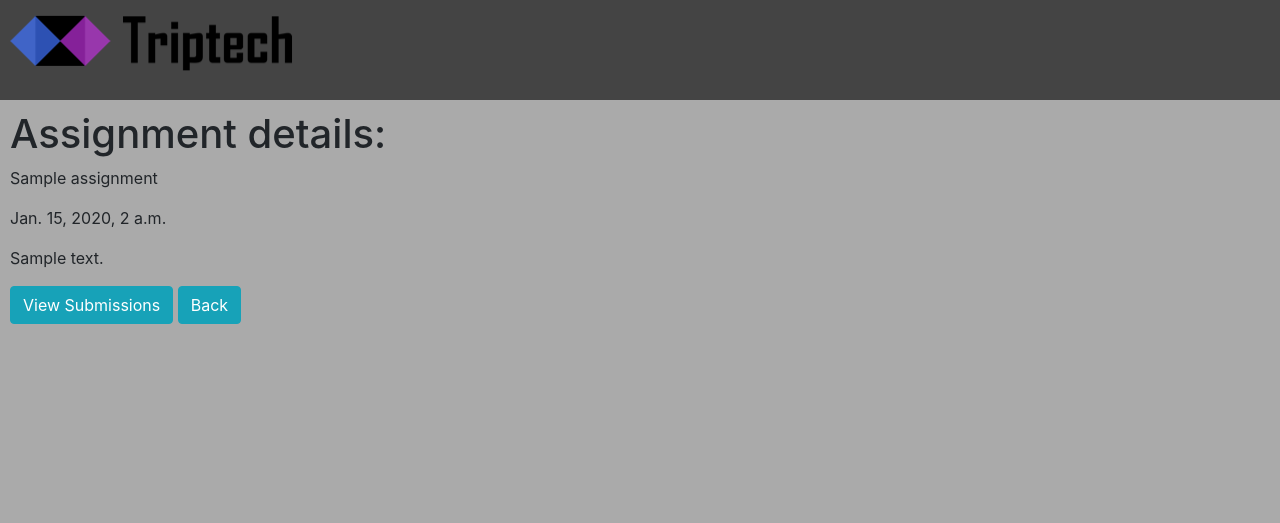
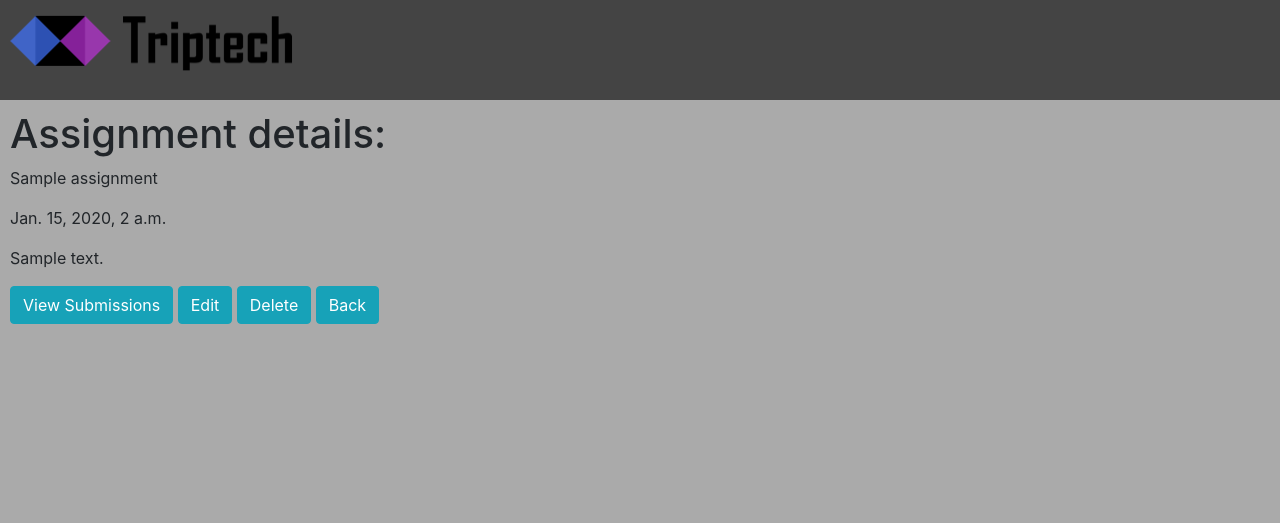
Before and after one commit to triptechbc/mango, a Django app: page /assignments/1 in a window 1280 px wide. Shown: the top 523 px of the page. After the commit the page ends 324 px from the top, so only its background shows below. Run offline with Django 3.2, Linux system fonts and the light colour scheme; tables that the repository leaves empty hold one stand-in row (values such as "Sample post"); parts of the project's set-up code (start-up, migrations or seed data) failed here and were passed over; some libraries are stand-ins or nearby versions.

Commit message:
Added edits and deletes to submissions and assignments

```diff
--- a/triptech_web/static/triptech_web/menu.css
+++ b/triptech_web/static/triptech_web/menu.css
@@ -1,15 +1,13 @@
 .triptech-body {
-    width: 100%;
-    height: 100%;
-    min-width: 1000px;
-    min-height: 1000px;
+    width: 100vh;
+    height: 100vh;
     background-color: #aaaaaa;
     overflow-x: hidden;
     overflow-y: hidden;
 }
 
 .triptech-content {
-    width: calc(100% - 20px);
+    width: 100%;
     height: calc(100% - 120px);
     background-color: #aaaaaa;
     margin-top: 110px;
--- a/triptech_web/templates/triptech_web/assignment_view.html
+++ b/triptech_web/templates/triptech_web/assignment_view.html
@@ -8,13 +8,39 @@
 
     <div id="triptech-content" class="triptech-content">
         <h1>Assignment details:</h1>
+        <div class="alert alert-warning alert-dismissible fade show" style="display: none;" id="delete-warning">
+            <button type="button" class="close" onclick="cancelDelete()">&times;</button>
+            <strong>Warning!</strong> This will delete assignment and submissions. Click on "x" to cancel.
+            <form method="post">
+                {% csrf_token %}
+                <input type="submit" value="Delete" />
+            </form>
+        </div>
         <p>{{ title }}</p>
         <p>{{ date_created }}</p>
         <p>{{ text }}</p>
         <div>
             <a href="{% url "triptech_web:submissions" pk %}" class="btn btn-info" role="button">View Submissions</a>
+            <a href="{% url "triptech_web:edit_assignment" pk %}" class="btn btn-info" role="button">Edit</a>
+            <a href="javascript:void(0)" class="btn btn-info" onclick="deleteConfirm()">Delete</a>
             <a href="{% url "triptech_web:assignments" %}" class="btn btn-info" role="button">Back</a>
         </div>
     </div>
 </body>
+<script type="text/javascript">
+    /* Pops up confirmation, then if clicked again will delete */
+    function cancelDelete() {
+        var x = document.getElementById("delete-warning");
+        x.style.display = "none";
+    }
+    function deleteConfirm() {
+        var x = document.getElementById("delete-warning");
+        if (x.style.display === "none") {
+            x.style.display = "block";
+        } else {
+            x.con;
+        }
+
+    }
+</script>
 </html>
--- a/triptech_web/templates/triptech_web/menu.html
+++ b/triptech_web/templates/triptech_web/menu.html
@@ -4,14 +4,14 @@
     function openNav() {
         document.getElementById("triptech-sidenav").style.width = "250px";
         document.getElementById("triptech-content").style.marginLeft = "260px";
-        document.getElementById("triptech-content").style.width = "calc(100% - 280px)";
+        document.getElementById("triptech-content").style.width = "calc(100% - 250px)";
     }
 
     /* Set the width of the side navigation to 0 and the left margin of the page content to 0 */
     function closeNav() {
         document.getElementById("triptech-sidenav").style.width = "0";
         document.getElementById("triptech-content").style.marginLeft = "10px";
-        document.getElementById("triptech-content").style.width = "calc(100% - 20px)";
+        document.getElementById("triptech-content").style.width = "100%";
     }
 </script>
 <div class="triptech-container top">
--- a/triptech_web/templates/triptech_web/submission_view.html
+++ b/triptech_web/templates/triptech_web/submission_view.html
@@ -11,6 +11,7 @@
         <p>{{ date }}</p>
         <p>{{ data_location }}</p>
         <div>
+            <a href="{% url "triptech_web:submissions_edit" pk pk_sub %}" class="btn btn-info" role="button">Edit</a>
             <a href="{% url "triptech_web:submissions" pk %}" class="btn btn-info" role="button">Back</a>
         </div>
     </div>
--- a/triptech_web/urls.py
+++ b/triptech_web/urls.py
@@ -13,10 +13,14 @@ urlpatterns = [
     path('assignments/new/', views.new_assignment, name='new_assignment'),
     # ex: /assignments/5
     path('assignments/<int:pk>', views.assignment_details, name='view_assignment'),
+    # ex: /assignments/5/edit
+    path('assignments/<int:pk>/edit', views.edit_assignment, name='edit_assignment'),
     # ex: /assignment/5/submissions/
     path('assignments/<int:pk>/submissions/', views.SubmissionView.as_view(), name='submissions'),
     # es: /assignment/5/submissions/new
     path('assignments/<int:pk>/submissions/new', views.submission_new, name='submissions_new'),
     # ex: /assignment/5/submissions/1
-    path('assignments/<int:pk>/submissions/<int:pk_sub>', views.submission_details, name='submissions_view')
+    path('assignments/<int:pk>/submissions/<int:pk_sub>', views.submission_details, name='submissions_view'),
+    # ex: /assignments/5/submissions/1/edit
+    path('assignments/<int:pk>/submissions/<int:pk_sub>/edit', views.submission_edit, name='submissions_edit')
 ]
--- a/triptech_web/views.py
+++ b/triptech_web/views.py
@@ -60,6 +60,11 @@ class SubmissionView(generic.ListView):
 
 def assignment_details(request, pk):
 
+    if request.method == 'POST':
+        a = Assignments.objects.get(pk=pk)
+        a.delete()
+        return HttpResponseRedirect(reverse('triptech_web:assignments'))
+
     assignment = Assignments.objects.get(pk=pk)
 
     context = {
@@ -87,6 +92,23 @@ def new_assignment(request):
     return render(request, 'triptech_web/assignment_new.html', {'form': form})
 
 
+def edit_assignment(request, pk):
+
+    if request.method == 'POST':
+        form = NewAssignmentForm(request.POST)
+        if form.is_valid():
+            a = Assignments.objects.get(pk=pk)
+            a.title = form.cleaned_data['assignment_name']
+            a.text = form.cleaned_data['assignment_description']
+            a.save()
+            return HttpResponseRedirect(reverse('triptech_web:view_assignment', kwargs={'pk': pk}))
+    else:
+        assignment = Assignments.objects.get(pk=pk)
+        form = NewAssignmentForm({'assignment_name': assignment.title, 'assignment_description': assignment.text})
+
+    return render(request, 'triptech_web/assignment_edit.html', {'form': form, 'pk': pk})
+
+
 def submission_details(request, pk, pk_sub):
     submission = Submissions.objects.get(pk=pk_sub)
 
@@ -95,7 +117,8 @@ def submission_details(request, pk, pk_sub):
         'date': submission.date,
         'assignment': Assignments.objects.filter(pk=pk)[0].title,
         'data_location': submission.data_location,
-        'pk': pk_sub
+        'pk': pk,
+        'pk_sub': pk_sub
     }
 
     return render(request, 'triptech_web/submission_view.html', context)
@@ -114,6 +137,22 @@ def submission_new(request, pk):
         form = NewSubmissionForm()
 
     return render(request, 'triptech_web/submission_new.html', {'form': form, 'pk': pk})
+
+
+def submission_edit(request, pk, pk_sub):
+    if request.method == 'POST':
+        form = NewSubmissionForm(request.POST)
+        if form.is_valid():
+            s = Submissions.objects.get(pk=pk_sub)
+            s.student_name = form.cleaned_data['student_name']
+            s.data_location = form.cleaned_data['data_location']
+            s.save()
+            return HttpResponseRedirect(reverse('triptech_web:submissions_view', kwargs={'pk': pk, 'pk_sub': pk_sub}))
+    else:
+        sub = Submissions.objects.get(pk=pk_sub)
+        form = NewSubmissionForm({'student_name': sub.student_name, 'data_location': sub.data_location})
+
+    return render(request, 'triptech_web/submission_edit.html', {'form': form, 'pk': pk, 'pk_sub': pk_sub})
 
 
 def data(request, pk, **kwargs):
```
